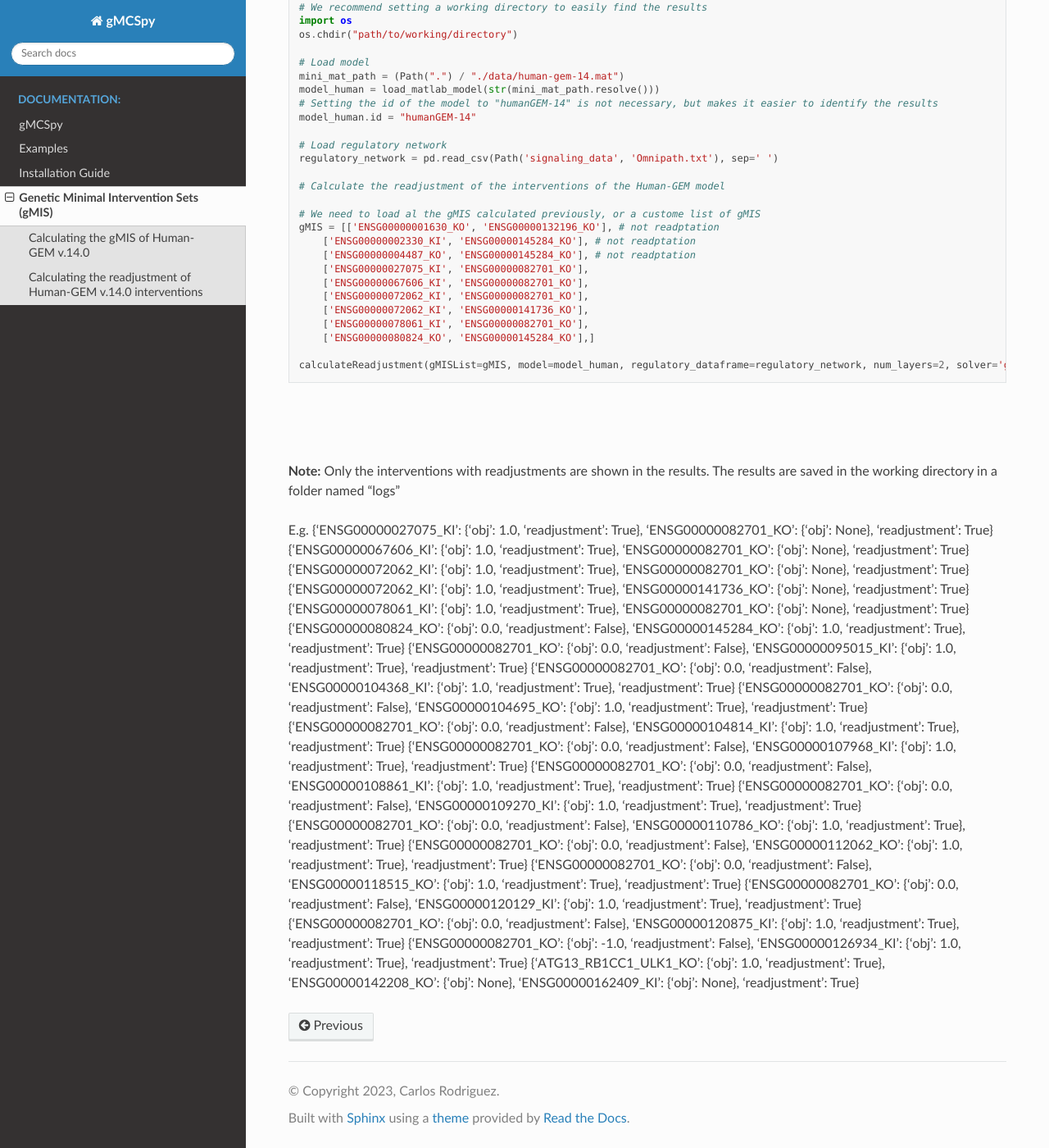
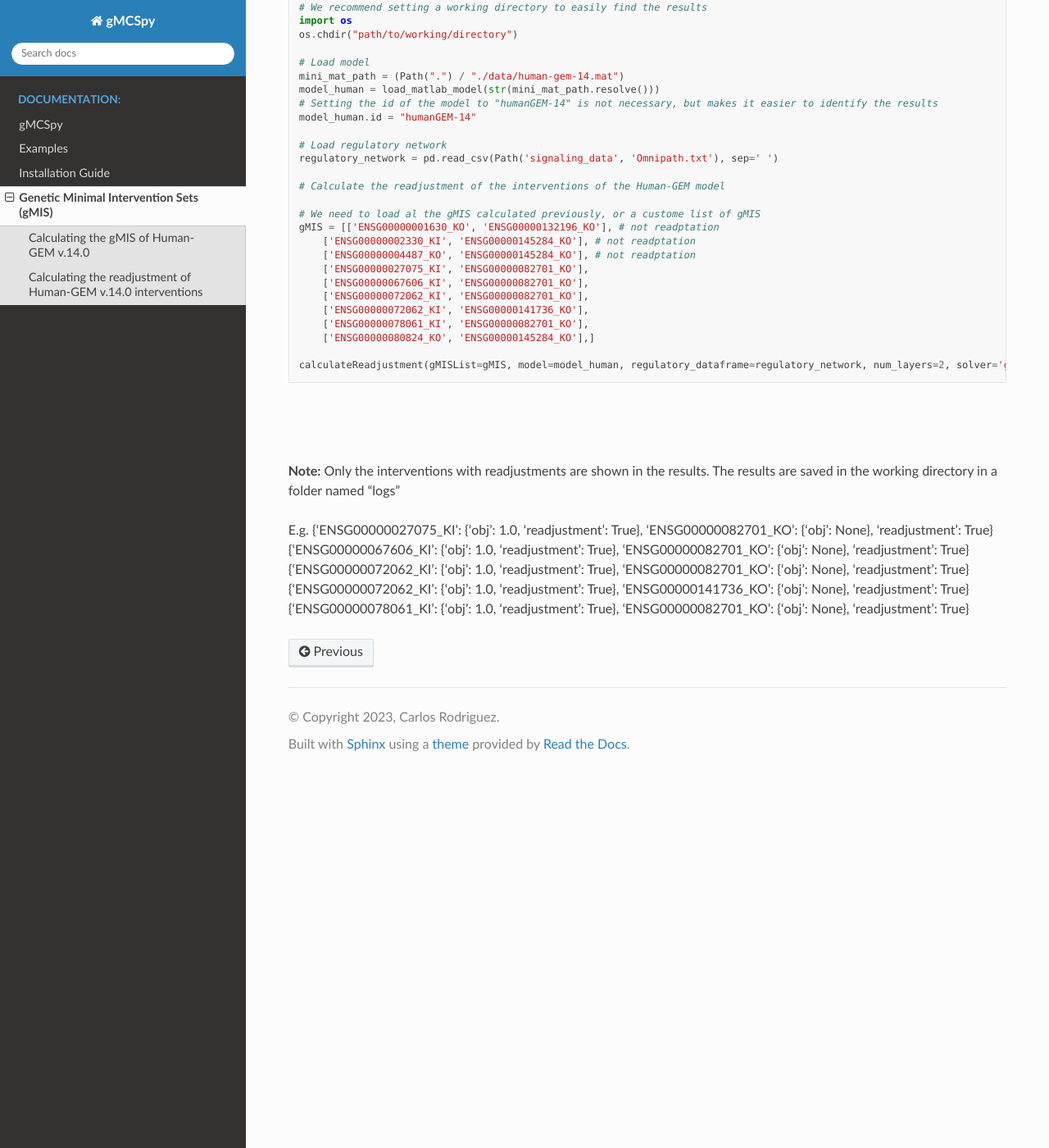
Before and after one commit to PlanesLab/gMCSpy, a Sphinx documentation site: the page built from docs/gMIS.rst, in a window 1280 px wide and 1400 px high, scrolled down 1371 px. Shown: the whole window at 82% size. Built offline with Sphinx 7.4.7 and the Read the Docs theme 2.0.0, drawn with Linux system fonts in a browser that asks for light colours.

Commit message:
simplified readptation example

```diff
--- a/docs/gMIS.rst
+++ b/docs/gMIS.rst
@@ -102,18 +102,3 @@ E.g.
 {'ENSG00000072062_KI': {'obj': 1.0, 'readjustment': True}, 'ENSG00000082701_KO': {'obj': None}, 'readjustment': True}
 {'ENSG00000072062_KI': {'obj': 1.0, 'readjustment': True}, 'ENSG00000141736_KO': {'obj': None}, 'readjustment': True}
 {'ENSG00000078061_KI': {'obj': 1.0, 'readjustment': True}, 'ENSG00000082701_KO': {'obj': None}, 'readjustment': True}
-{'ENSG00000080824_KO': {'obj': 0.0, 'readjustment': False}, 'ENSG00000145284_KO': {'obj': 1.0, 'readjustment': True}, 'readjustment': True}
-{'ENSG00000082701_KO': {'obj': 0.0, 'readjustment': False}, 'ENSG00000095015_KI': {'obj': 1.0, 'readjustment': True}, 'readjustment': True}
-{'ENSG00000082701_KO': {'obj': 0.0, 'readjustment': False}, 'ENSG00000104368_KI': {'obj': 1.0, 'readjustment': True}, 'readjustment': True}
-{'ENSG00000082701_KO': {'obj': 0.0, 'readjustment': False}, 'ENSG00000104695_KO': {'obj': 1.0, 'readjustment': True}, 'readjustment': True}
-{'ENSG00000082701_KO': {'obj': 0.0, 'readjustment': False}, 'ENSG00000104814_KI': {'obj': 1.0, 'readjustment': True}, 'readjustment': True}
-{'ENSG00000082701_KO': {'obj': 0.0, 'readjustment': False}, 'ENSG00000107968_KI': {'obj': 1.0, 'readjustment': True}, 'readjustment': True}
-{'ENSG00000082701_KO': {'obj': 0.0, 'readjustment': False}, 'ENSG00000108861_KI': {'obj': 1.0, 'readjustment': True}, 'readjustment': True}
-{'ENSG00000082701_KO': {'obj': 0.0, 'readjustment': False}, 'ENSG00000109270_KI': {'obj': 1.0, 'readjustment': True}, 'readjustment': True}
-{'ENSG00000082701_KO': {'obj': 0.0, 'readjustment': False}, 'ENSG00000110786_KO': {'obj': 1.0, 'readjustment': True}, 'readjustment': True}
-{'ENSG00000082701_KO': {'obj': 0.0, 'readjustment': False}, 'ENSG00000112062_KO': {'obj': 1.0, 'readjustment': True}, 'readjustment': True}
-{'ENSG00000082701_KO': {'obj': 0.0, 'readjustment': False}, 'ENSG00000118515_KO': {'obj': 1.0, 'readjustment': True}, 'readjustment': True}
-{'ENSG00000082701_KO': {'obj': 0.0, 'readjustment': False}, 'ENSG00000120129_KI': {'obj': 1.0, 'readjustment': True}, 'readjustment': True}
-{'ENSG00000082701_KO': {'obj': 0.0, 'readjustment': False}, 'ENSG00000120875_KI': {'obj': 1.0, 'readjustment': True}, 'readjustment': True}
-{'ENSG00000082701_KO': {'obj': -1.0, 'readjustment': False}, 'ENSG00000126934_KI': {'obj': 1.0, 'readjustment': True}, 'readjustment': True}
-{'ATG13_RB1CC1_ULK1_KO': {'obj': 1.0, 'readjustment': True}, 'ENSG00000142208_KO': {'obj': None}, 'ENSG00000162409_KI': {'obj': None}, 'readjustment': True}
```
Also changed, not shown: README.md (+1 -2 lines).
